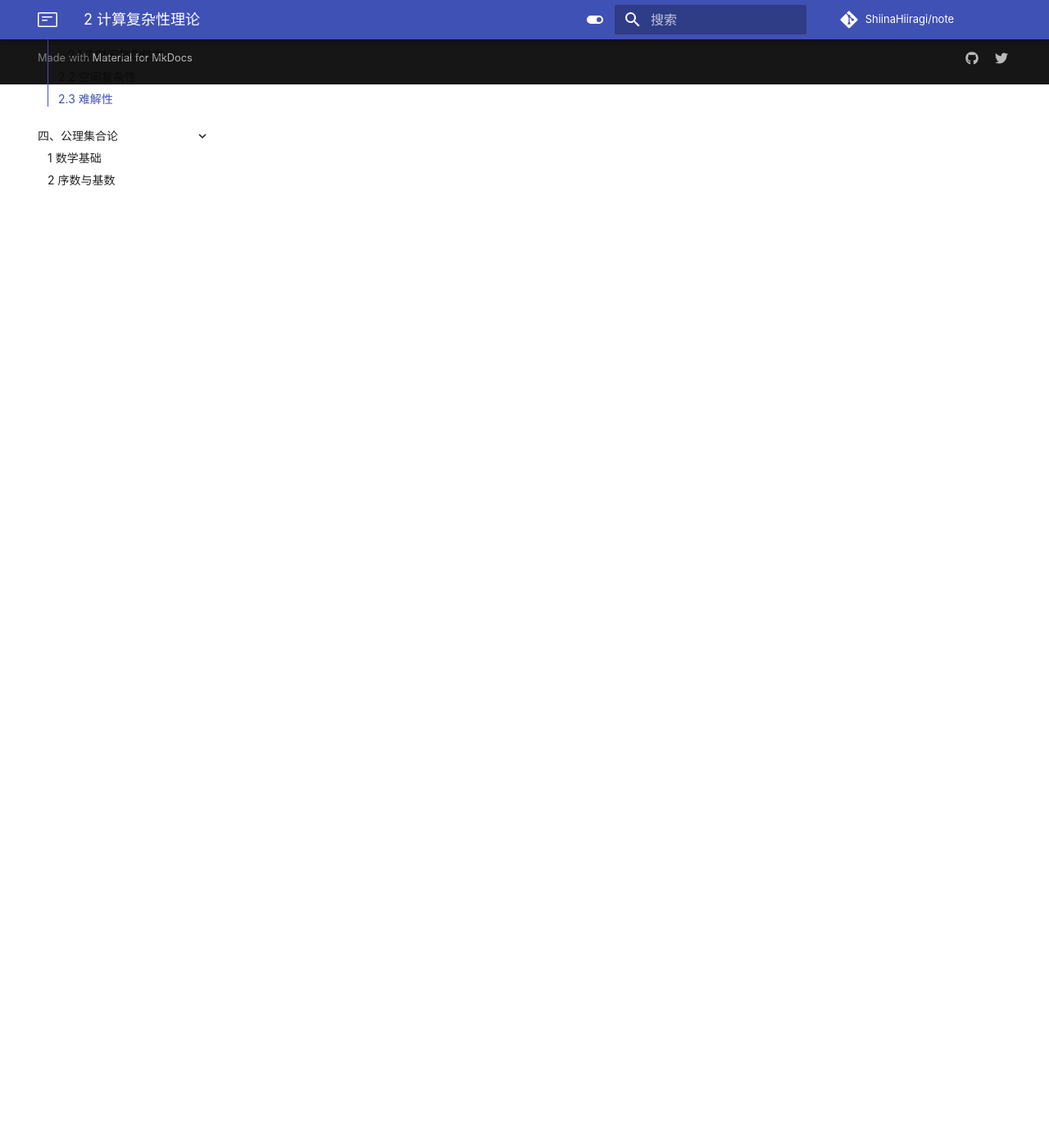
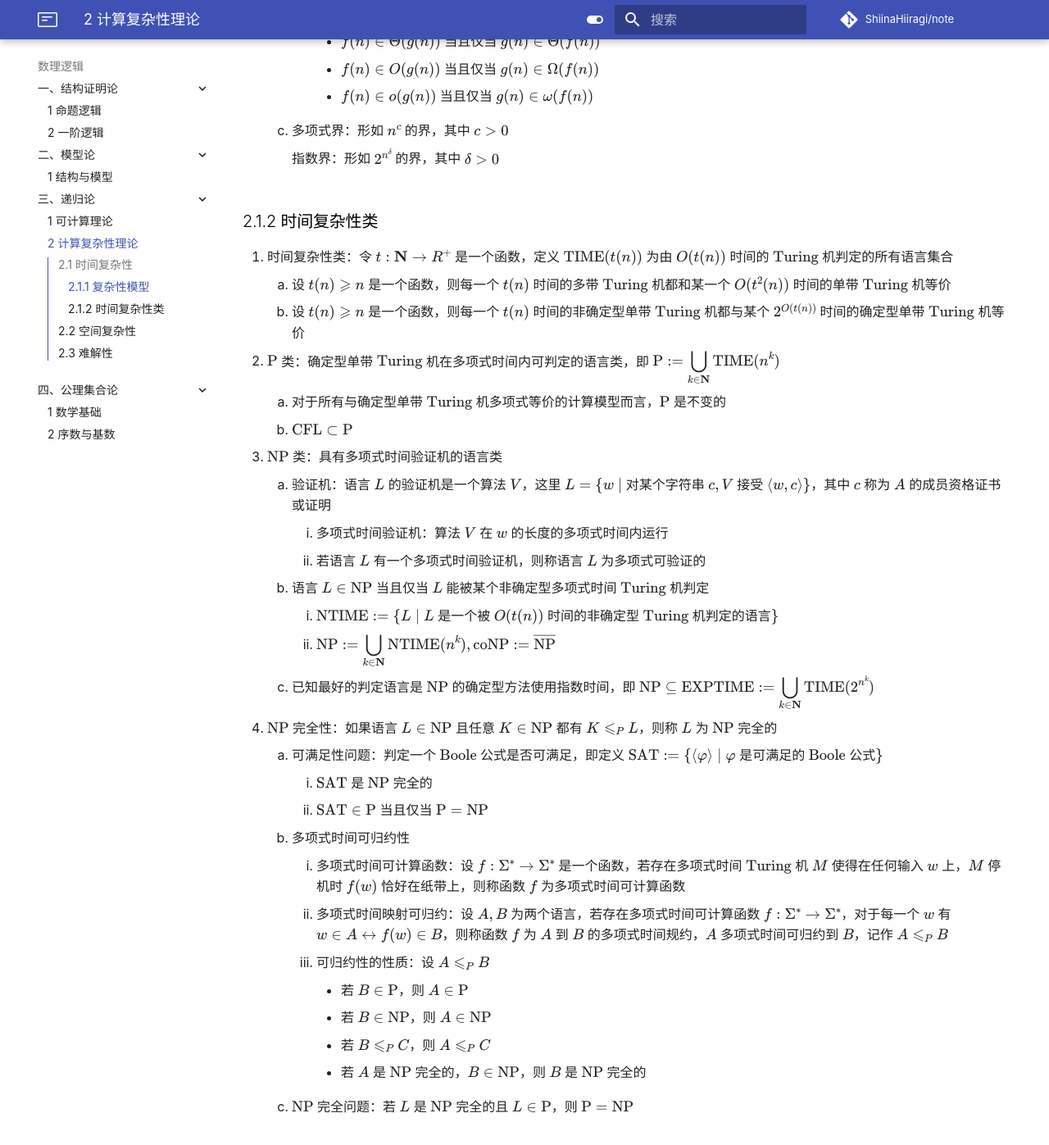
Before and after one commit to ShiinaHiiragi/note, an MkDocs documentation site: the page built from docs/logic/rec/cplx.md, in a window 1280 px wide and 1400 px high, scrolled down 1297 px. Shown: the top 1397 px of the window at 82% size. Built offline with MkDocs 1.6.1 and Material for MkDocs 9.7.7, drawn with Linux system fonts in a browser that asks for light colours; comment, search, counter and statistics services are not loaded; some of the changed text lies outside the part shown.

Commit message:
time cplx

```diff
--- a/docs/comp/lang/gr.md
+++ b/docs/comp/lang/gr.md
@@ -542,6 +542,7 @@
         1. 设 $\text{ID}_i = X_1 X_2 \cdots X_{i-1} q X_i X_{i+1} \cdots X_n$，若有 $\delta(q, X_i) = (p, Y, R)$，则 $\text{ID}_{i} \vdash \text{ID}_{i+1}$，其中 $\text{ID}_{i+1} = X_1 X_2 \cdots X_{i-2} p X_{i-1} Y X_{i+1} \cdots X_n$，向右移动也可类似定义
         2. 用 $\text{ID}_i \vdash^* \text{ID}_{j}$ 表示任意多次转换
     3. $\text{Turing}$ 机接受的语言：$L(M) = \{x \mid sx\sqcup^\infty \vdash^* \alpha_1 t \alpha_2, x \in \Sigma^*, t \in F, \alpha_1, \alpha_2 \in \Gamma^*\}$
+    4. 判定机：对所有输入停机的 $\text{Turing}$ 机
 
 2. $\text{Turing}$ 机的变形
     1. 双向无限带：将带的单向无限延伸到双向无限延申．若 $L$ 被一个具有双向无限带的 $\text{Turing}$ 机接受，则 $L$ 也能被一个具有单项无限带的 $\text{Turing}$ 机接受
--- a/docs/logic/rec/cplx.md
+++ b/docs/logic/rec/cplx.md
@@ -2,21 +2,69 @@
 
 ## 2.1 时间复杂性
 ### 2.1.1 复杂性模型
-1. 时间复杂度：令 $M$ 是一个对所有输入停机的确定性 $\text{Turing}$ 机，$M$ 的时间复杂度或运行时间是一个函数 $f: \mathbf N \to \mathbf N$，$f(n)$ 是 $M$ 在所有长度为 $n$ 的输入上运行时所经过的最大步数．此时称 $M$ 在时间 $f(n)$ 内运行，$M$ 是 $f(n)$ 时间 $\text{Turing}$ 机
+1. 时间复杂度
+    1. 令 $M$ 是一个确定型判定机，$M$ 的时间复杂度或运行时间是一个函数 $f: \mathbf N \to \mathbf N$，其中 $f(n)$ 是 $M$ 在所有长度为 $n$ 的输入上运行时所经过的最大步数．此时称 $M$ 在时间 $f(n)$ 内运行，$M$ 是 $f(n)$ 时间 $\text{Turing}$ 机
+    2. 令 $N$ 是一个非确定型判定及，$N$ 的时间复杂度或运行时间是一个函数 $f: \mathbf N \to \mathbf N$，其中 $f(n)$ 是在任何长度为 $n$ 的输入上所有计算分支中的最大步数
 2. 渐进分析：设 $g: N \to \mathbf R^+$ 是一个函数
-    1. 渐进紧确界：令 $\Theta(g(n)) = \{f(n) \mid \exists c_1, c_2, n_0 \in \mathbf Z_+ \ \forall n \geqslant n_0 \ (0 \leqslant c_1g(n) \leqslant f(n) \leqslant c_2g(n))\}$，若 $f(n) \in \Theta(g(n))$，则称 $g(n)$ 是 $f(n)$ 的一个渐进紧确界
-    2. 渐进上界与渐进下界
-        1. 渐进上界：令 $O(g(n)) = \{f(n) \mid \exists c, n_0 \in \mathbf Z_+ \ \forall n \geqslant n_0 \ (0 \leqslant f(n) \leqslant cg(n))\}$，若 $f(n) \in O(g(n))$，则称 $g(n)$ 是 $f(n)$ 的一个渐进上界
+    1. 渐进上界与渐进下界
+        1. 渐进紧确界：令 $\Theta(g(n)) = \{f(n) \mid \exists c_1, c_2, n_0 \in \mathbf Z_+ \ \forall n \geqslant n_0 \ (0 \leqslant c_1g(n) \leqslant f(n) \leqslant c_2g(n))\}$，若 $f(n) \in \Theta(g(n))$，则称 $g(n)$ 是 $f(n)$ 的一个渐进紧确界
+        2. 渐进上界：令 $O(g(n)) = \{f(n) \mid \exists c, n_0 \in \mathbf Z_+ \ \forall n \geqslant n_0 \ (0 \leqslant f(n) \leqslant cg(n))\}$，若 $f(n) \in O(g(n))$，则称 $g(n)$ 是 $f(n)$ 的一个渐进上界
 
             非渐进紧确上界：令 $\omicron(g(n)) = \{f(n) \mid \exists c, n_0 \in \mathbf Z_+ \ \forall n \geqslant n_0 \ (0 \leqslant f(n) < cg(n))\}$，若 $f(n) \in \omicron(g(n))$，则称 $g(n)$ 是 $f(n)$ 的一个非渐进紧确上界，此时 ${\displaystyle \lim_{n \to \infty} \dfrac{f(n)}{g(n)} = 0}$
 
-        2. 渐进下界：令 $\Omega(g(n)) = \{f(n) \mid \exists c, n_0 \in \mathbf Z_+ \ \forall n \geqslant n_0 \ (0 \leqslant cg(n) \leqslant f(n))\}$，若 $f(n) \in \Omega(g(n))$，则称 $g(n)$ 是 $f(n)$ 的一个渐进下界
+        3. 渐进下界：令 $\Omega(g(n)) = \{f(n) \mid \exists c, n_0 \in \mathbf Z_+ \ \forall n \geqslant n_0 \ (0 \leqslant cg(n) \leqslant f(n))\}$，若 $f(n) \in \Omega(g(n))$，则称 $g(n)$ 是 $f(n)$ 的一个渐进下界
 
-            非渐进紧确下界：令 $\omega(g(n)) = \{f(n) \mid \exists c, n_0 \in \mathbf Z_+ \ \forall n \geqslant n_0 \ (0 \leqslant cg(n) < f(n))\}$，若 $f(n) \in \omega(g(n))$，则称 $g(n)$ 是 $f(n)$ 的一个非渐进紧确下界，此时 ${\displaystyle \lim_{n \to \infty} \dfrac{g(n)}{f(n)} = 0}$
+            非渐进紧确下界：令 $\omega(g(n)) = \{f(n) \mid \exists c, n_0 \in \mathbf Z_+ \ \forall n \geqslant n_0 \ (0 \leqslant cg(n) < f(n))\}$，若 $f(n) \in \omega(g(n))$，则称 $g(n)$ 是 $f(n)$ 的一个非渐进紧确下界，此时 ${\displaystyle \lim_{n \to \infty} \dfrac{f(n)}{g(n)} = +\infty}$
 
-    3. 对任意两个函数 $f, g: N \to \mathbf R^+$，有 $f(n) \in \Theta(g(n))$ 当且仅当 $f(n) \in O(g(n))$ 且 $f(n) \in \Omega(g(n))$
+    2. 渐进比较的性质
+        1. 对任意两个函数 $f, g: N \to \mathbf R^+$，有 $f(n) \in \Theta(g(n))$ 当且仅当 $f(n) \in O(g(n))$ 且 $f(n) \in \Omega(g(n))$
+        2. 传递性
+            - $f(n) \in \Theta(g(n)) \wedge g(n) \in \Theta(h(n)) \to f(n) \in \Theta(h(n))$
+            - $f(n) \in O(g(n)) \wedge g(n) \in O(h(n)) \to f(n) \in O(h(n))$
+            - $f(n) \in \Omega(g(n)) \wedge g(n) \in \Omega(h(n)) \to f(n) \in \Omega(h(n))$
+            - $f(n) \in \omicron(g(n)) \wedge g(n) \in \omicron(h(n)) \to f(n) \in \omicron(h(n))$
+            - $f(n) \in \omega(g(n)) \wedge g(n) \in \omega(h(n)) \to f(n) \in \omega(h(n))$
+        3. 自反性
+            - $f(n) \in \Theta(f(n))$
+            - $f(n) \in O(f(n))$
+            - $f(n) \in \omicron(f(n))$
+        4. 对称性与转置对称性
+            - $f(n) \in \Theta(g(n))$ 当且仅当 $g(n) \in \Theta(f(n))$
+            - $f(n) \in O(g(n))$ 当且仅当 $g(n) \in \Omega(f(n))$
+            - $f(n) \in \omicron(g(n))$ 当且仅当 $g(n) \in \omega(f(n))$
+
+    3. 多项式界：形如 $n^c$ 的界，其中 $c > 0$
+
+        指数界：形如 $2^{n^\delta}$ 的界，其中 $\delta > 0$
 
 ### 2.1.2 时间复杂性类
+1. 时间复杂性类：令 $t: \mathbf N \to R^+$ 是一个函数，定义 $\mathrm{TIME}(t(n))$ 为由 $O(t(n))$ 时间的 $\text{Turing}$ 机判定的所有语言集合
+    1. 设 $t(n) \geqslant n$ 是一个函数，则每一个 $t(n)$ 时间的多带 $\text{Turing}$ 机都和某一个 $O(t^2(n))$ 时间的单带 $\text{Turing}$ 机等价
+    2. 设 $t(n) \geqslant n$ 是一个函数，则每一个 $t(n)$ 时间的非确定型单带 $\text{Turing}$ 机都与某个 $2^{O(t(n))}$ 时间的确定型单带 $\text{Turing}$ 机等价
+2. $\mathrm P$ 类：确定型单带 $\text{Turing}$ 机在多项式时间内可判定的语言类，即 $\mathrm P := {\displaystyle \bigcup_{k \in \mathbf N} \mathrm{TIME}(n^k)}$
+    1. 对于所有与确定型单带 $\text{Turing}$ 机多项式等价的计算模型而言，$\mathrm P$ 是不变的
+    2. $\mathrm{CFL} \subset \mathrm P$
+3. $\mathrm{NP}$ 类：具有多项式时间验证机的语言类
+    1. 验证机：语言 $L$ 的验证机是一个算法 $V$，这里 $L = \{w \mid$ 对某个字符串 $c,V$ 接受 $\left<w, c\right>\}$，其中 $c$ 称为 $A$ 的成员资格证书或证明
+        1. 多项式时间验证机：算法 $V$ 在 $w$ 的长度的多项式时间内运行
+        2. 若语言 $L$ 有一个多项式时间验证机，则称语言 $L$ 为多项式可验证的
+    2. 语言 $L \in \mathrm{NP}$ 当且仅当 $L$ 能被某个非确定型多项式时间 $\text{Turing}$ 机判定
+        1. $\mathrm{NTIME} := \{L \mid L$ 是一个被 $O(t(n))$ 时间的非确定型 $\text{Turing}$ 机判定的语言$\}$
+        2. $\mathrm{NP} := {\displaystyle \bigcup_{k \in \mathbf N} \mathrm{NTIME}(n^k)}, \mathrm{coNP} := \overline{\mathrm{NP}}$
+    3. 已知最好的判定语言是 $\mathrm{NP}$ 的确定型方法使用指数时间，即 $\mathrm{NP} \subseteq \mathrm{EXPTIME} := {\displaystyle \bigcup_{k \in \mathbf N} \mathrm{TIME}(2^{n^k})}$
+4. $\mathrm{NP}$ 完全性：如果语言 $L \in \mathrm{NP}$ 且任意 $K \in \mathrm{NP}$ 都有 $K \leqslant_P L$，则称 $L$ 为 $\mathrm{NP}$ 完全的
+    1. 可满足性问题：判定一个 $\text{Boole}$ 公式是否可满足，即定义 $\mathrm{SAT} := \{\left<\varphi\right> \mid \varphi$ 是可满足的 $\text{Boole}$ 公式$\}$
+        1. $\mathrm{SAT}$ 是 $\mathrm{NP}$ 完全的
+        2. $\mathrm{SAT} \in \mathrm P$ 当且仅当 $\mathrm P = \mathrm{NP}$
+    2. 多项式时间可归约性
+        1. 多项式时间可计算函数：设 $f: \Sigma^* \to \Sigma^*$ 是一个函数，若存在多项式时间 $\text{Turing}$ 机 $M$ 使得在任何输入 $w$ 上，$M$ 停机时 $f(w)$ 恰好在纸带上，则称函数 $f$ 为多项式时间可计算函数
+        2. 多项式时间映射可归约：设 $A, B$ 为两个语言，若存在多项式时间可计算函数 $f: \Sigma^* \to \Sigma^*$，对于每一个 $w$ 有 $w \in A \leftrightarrow f(w) \in B$，则称函数 $f$ 为 $A$ 到 $B$ 的多项式时间规约，$A$ 多项式时间可归约到 $B$，记作 $A \leqslant_P B$
+        3. 可归约性的性质：设 $A \leqslant_P B$
+            - 若 $B \in \mathrm P$，则 $A \in \mathrm P$
+            - 若 $B \in \mathrm{NP}$，则 $A \in \mathrm{NP}$
+            - 若 $B \leqslant_P C$，则 $A \leqslant_P C$
+            - 若 $A$ 是 $\mathrm{NP}$ 完全的，$B \in \mathrm{NP}$，则 $B$ 是 $\mathrm{NP}$ 完全的
+    3. $\mathrm{NP}$ 完全问题：若 $L$ 是 $\mathrm{NP}$ 完全的且 $L \in \mathrm P$，则 $\mathrm P = \mathrm{NP}$
 
 ## 2.2 空间复杂性
 
```
Also changed, not shown: docs/index.md (+10 -0 lines).
